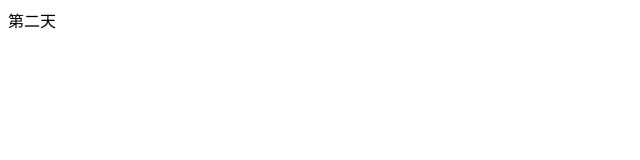
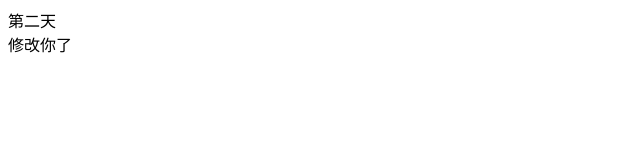
Before and after one commit to wyn990708/18-6-1, a plain HTML site: page index.html in a window 1280 px wide. Shown: the full height of the page, 0-640 px from the left. Drawn offline with Linux system fonts and the light colour scheme.

Commit message:
第二次

```diff
--- a/index.html
+++ b/index.html
@@ -8,5 +8,8 @@
 	<div>
 		第二天
 	</div>
+	<div>
+		修改你了
+	</div>
 </body>
 </html>
```
